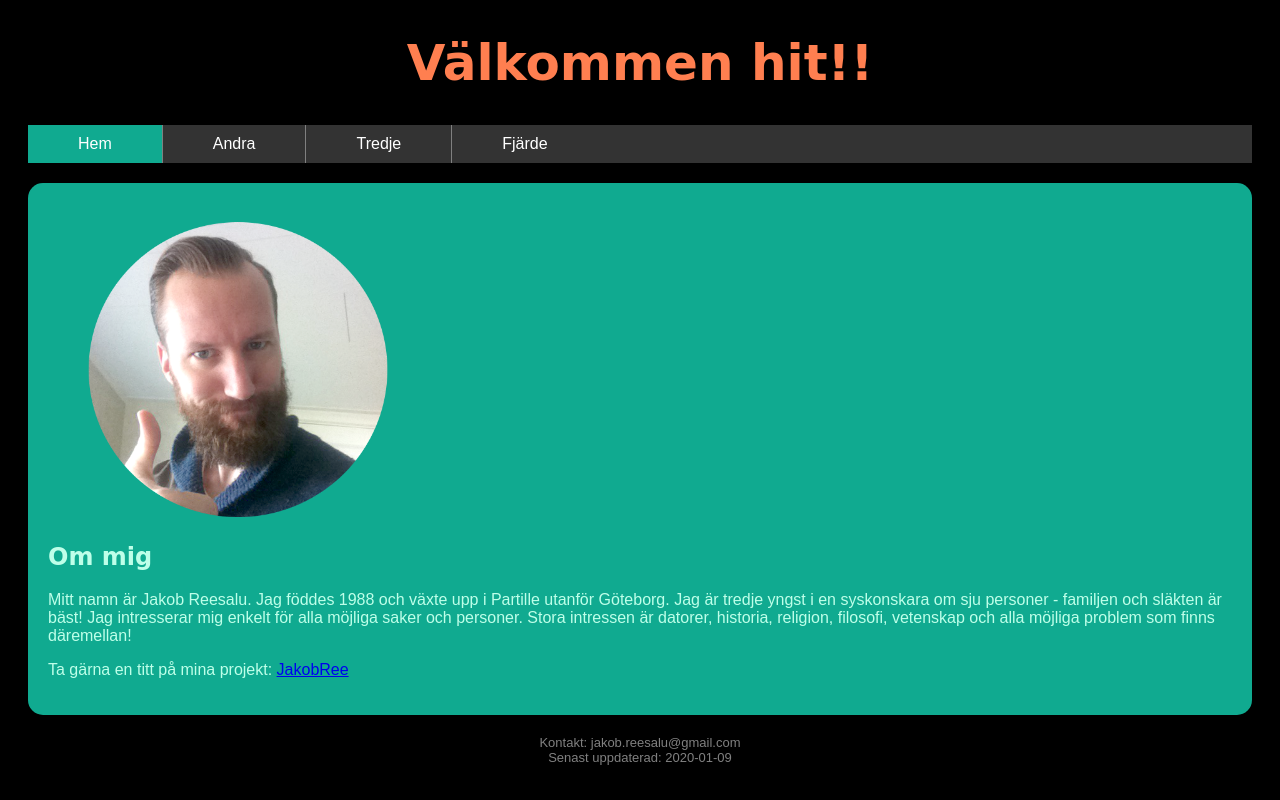
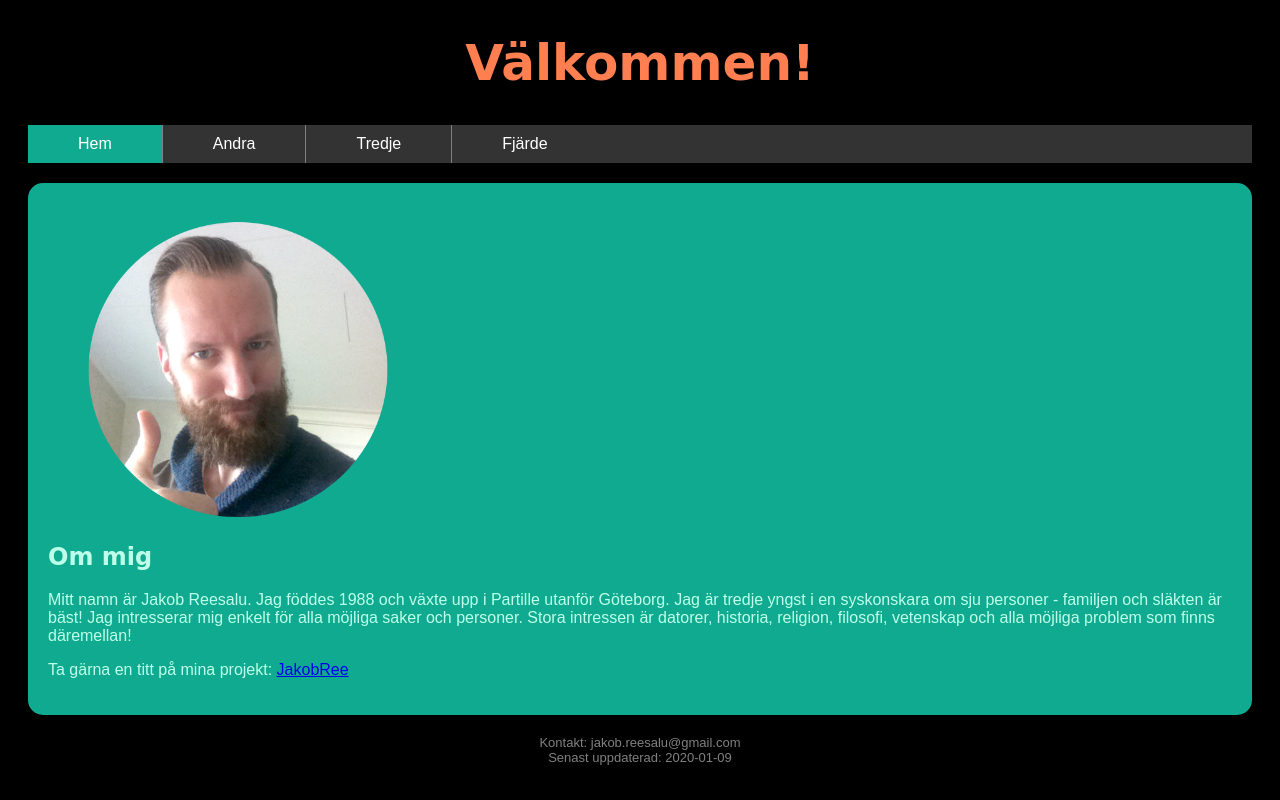
Before and after one commit to jensengbg-jakob-reesalu/jensengbg-jakob-reesalu.github.io, a plain HTML site: page index.html in a window 1280 px wide. Drawn offline with Linux system fonts and the light colour scheme.

Commit message:
Update index.html

```diff
--- a/index.html
+++ b/index.html
@@ -10,7 +10,7 @@
 </head>
 <body>
     <header>
-        <h1>Välkommen hit!!</h1>
+        <h1>Välkommen!</h1>
     </header>
     <nav>
         <ul>
```
